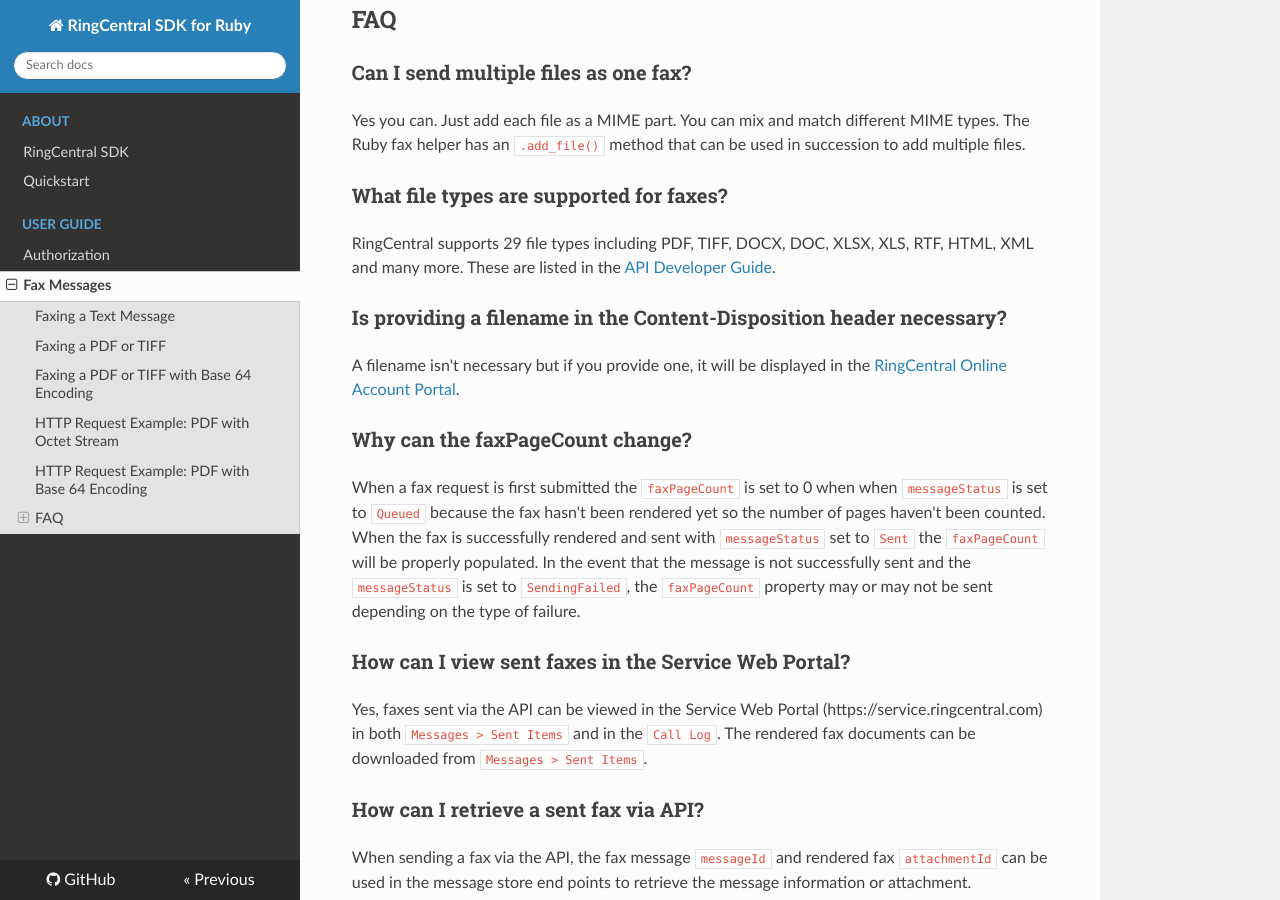
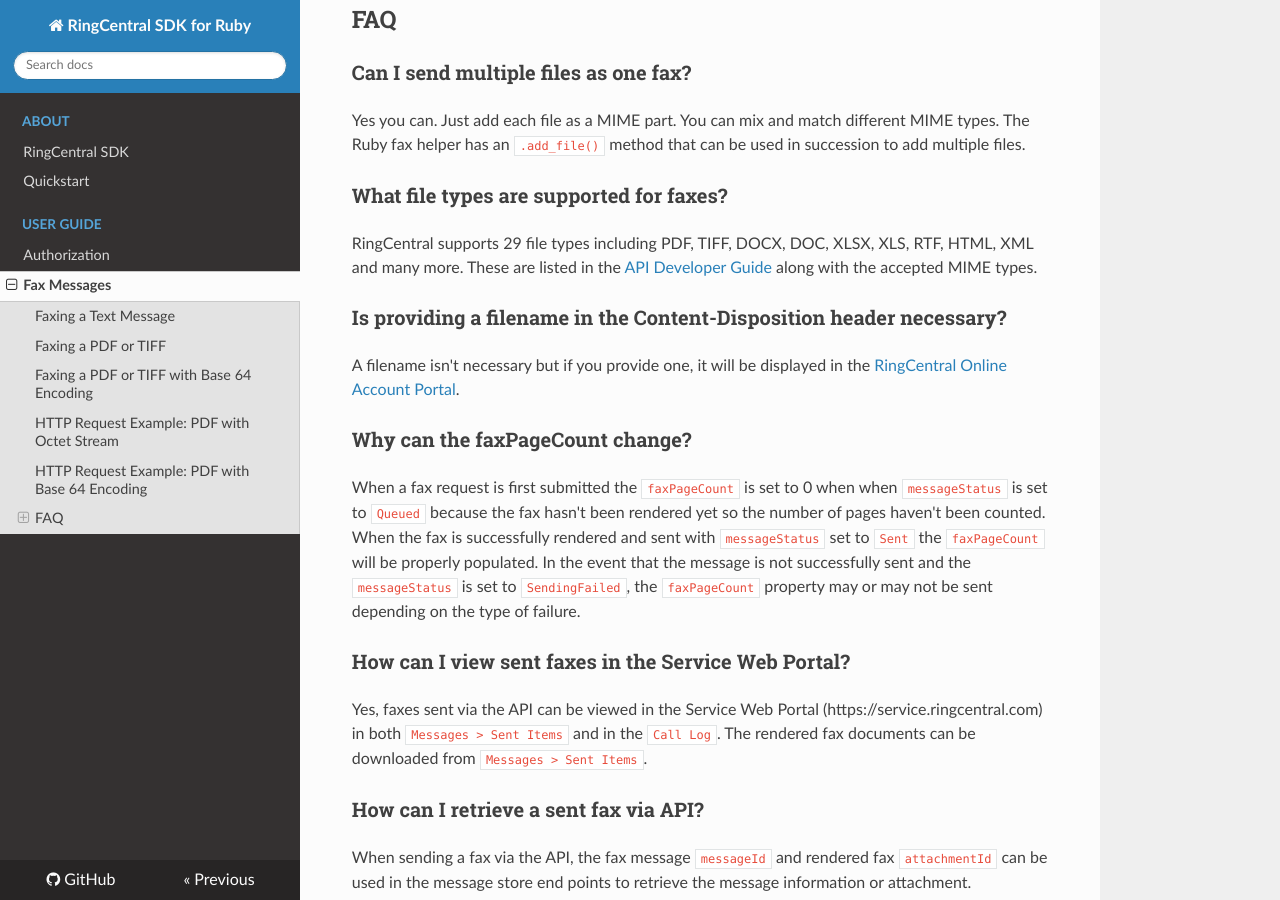
Before and after one commit to grokify/ringcentral-sdk-ruby, an MkDocs documentation site: the page built from docs/usage/messages/Fax-Messages.md, in a window 1280 px wide and 900 px high, scrolled down 2465 px. Built offline with MkDocs 1.6.1, drawn with Linux system fonts in a browser that asks for light colours; nearby versions of some CDN libraries; old or Windows-style settings are respelled for this version of MkDocs.

Commit message:
update fax FAQ

```diff
--- a/docs/usage/messages/Fax-Messages.md
+++ b/docs/usage/messages/Fax-Messages.md
@@ -143,7 +143,7 @@
 
 ### What file types are supported for faxes?
 
-RingCentral supports 29 file types including PDF, TIFF, DOCX, DOC, XLSX, XLS, RTF, HTML, XML and many more. These are listed in the [API Developer Guide](https://developers.ringcentral.com/api-docs/).
+RingCentral supports 29 file types including PDF, TIFF, DOCX, DOC, XLSX, XLS, RTF, HTML, XML and many more. These are listed in the [API Developer Guide](https://developers.ringcentral.com/api-docs/) along with the accepted MIME types.
 
 ### Is providing a filename in the Content-Disposition header necessary?
 
```
